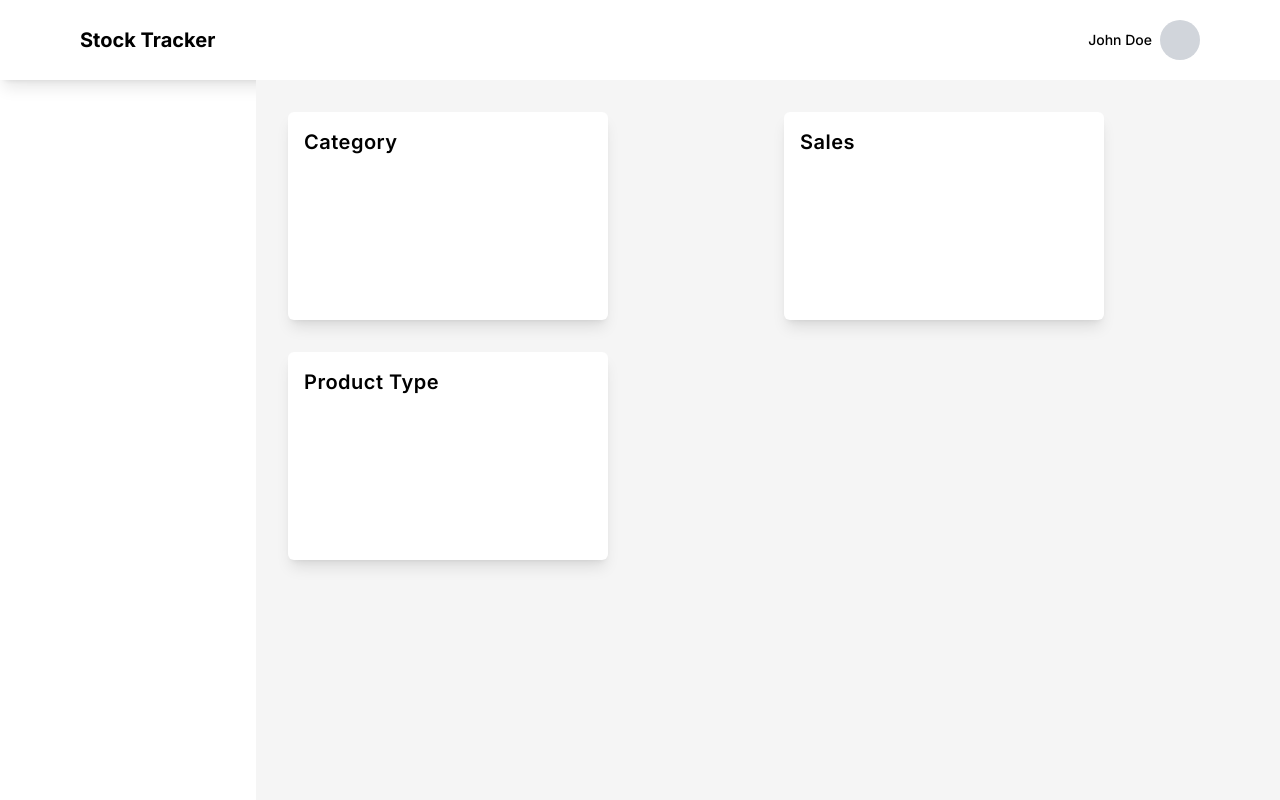
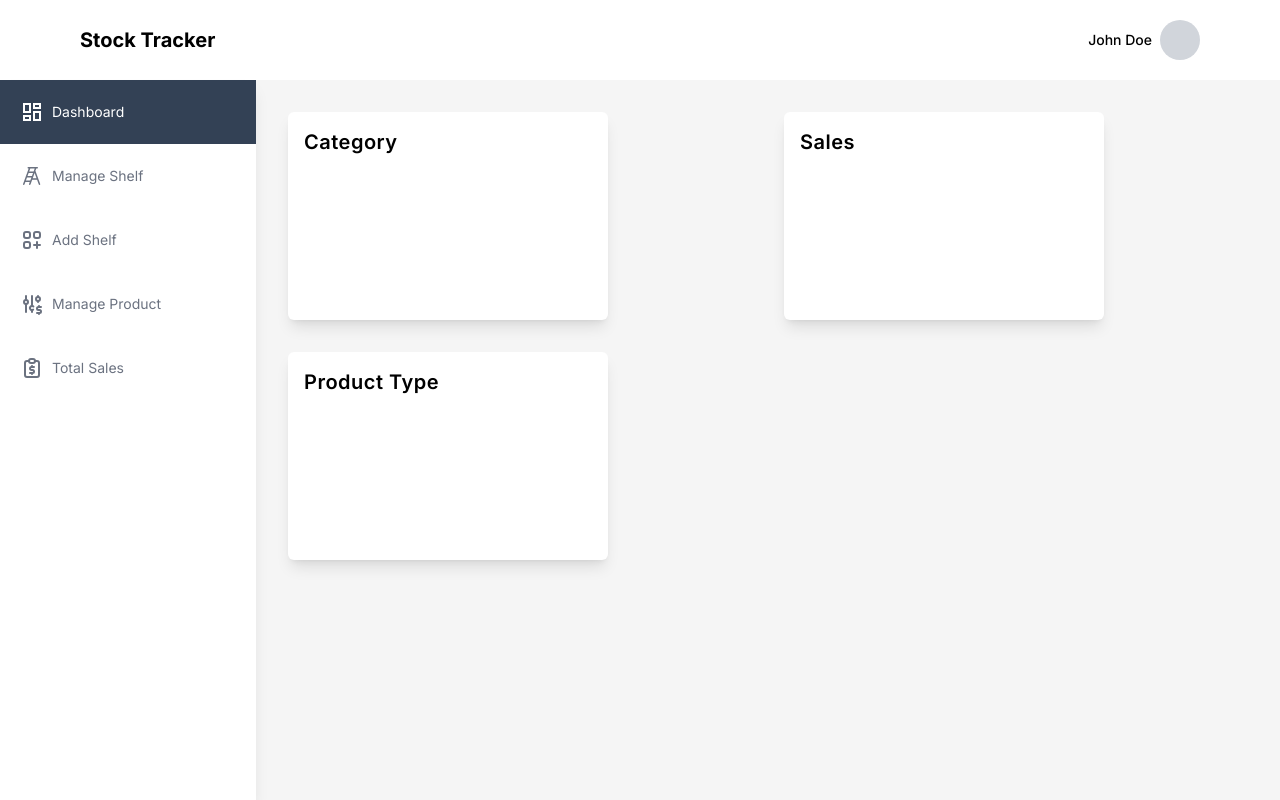
Before and after one commit to SammyKibetKiprop/stock-tracker, a Next.js app: page / in a window 1280 px wide. Built offline with nearby package versions, Linux system fonts and the light colour scheme.

Commit message:
fix transform md bug

```diff
--- a/components/Sidebar.tsx
+++ b/components/Sidebar.tsx
@@ -43,8 +43,8 @@ const Sidebar = ({ isOpen }: SidebarProps) => {
 
   return (
     <div
-      className={`fixed top-[10vh] md:bottom-0 left-8 z-10 rounded-md md:rounded-none md:left-0 h-fit md:h-[90vh] w-48 md:w-[25vw] lg:w-[20vw] bg-white shadow-lg ${
-        isOpen ? 's scale-full' : 'scale-0'
+      className={`fixed top-[10vh] md:bottom-0 left-8 z-10 rounded-md md:rounded-none md:left-0 h-fit md:h-[90vh] w-48 md:w-[25vw] lg:w-[20vw] bg-white shadow-lg md:transform-none ${
+        isOpen ? 'transform-none' : 'scale-0'
       } transition-transform duration-400 ease-in-out overflow-hidden origin-top-left`}
     >
       <div className='flex items-center justify-between'>
```
